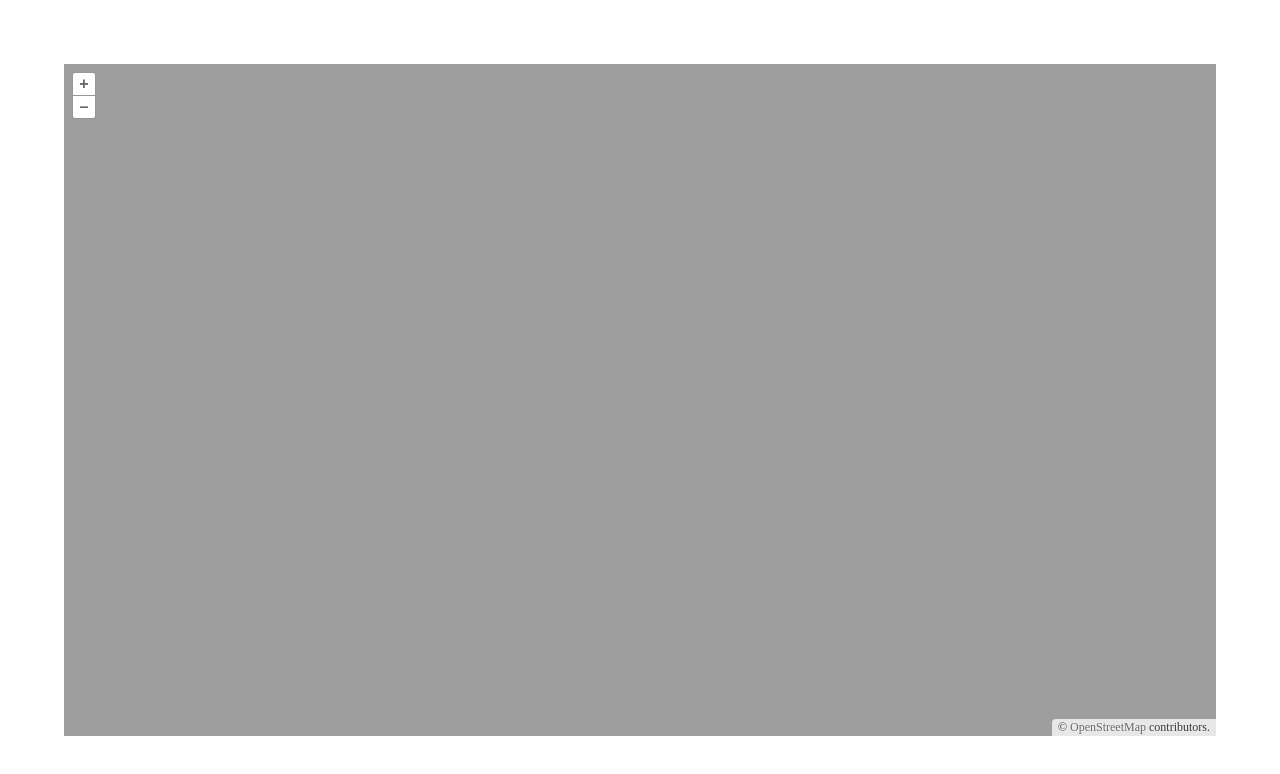
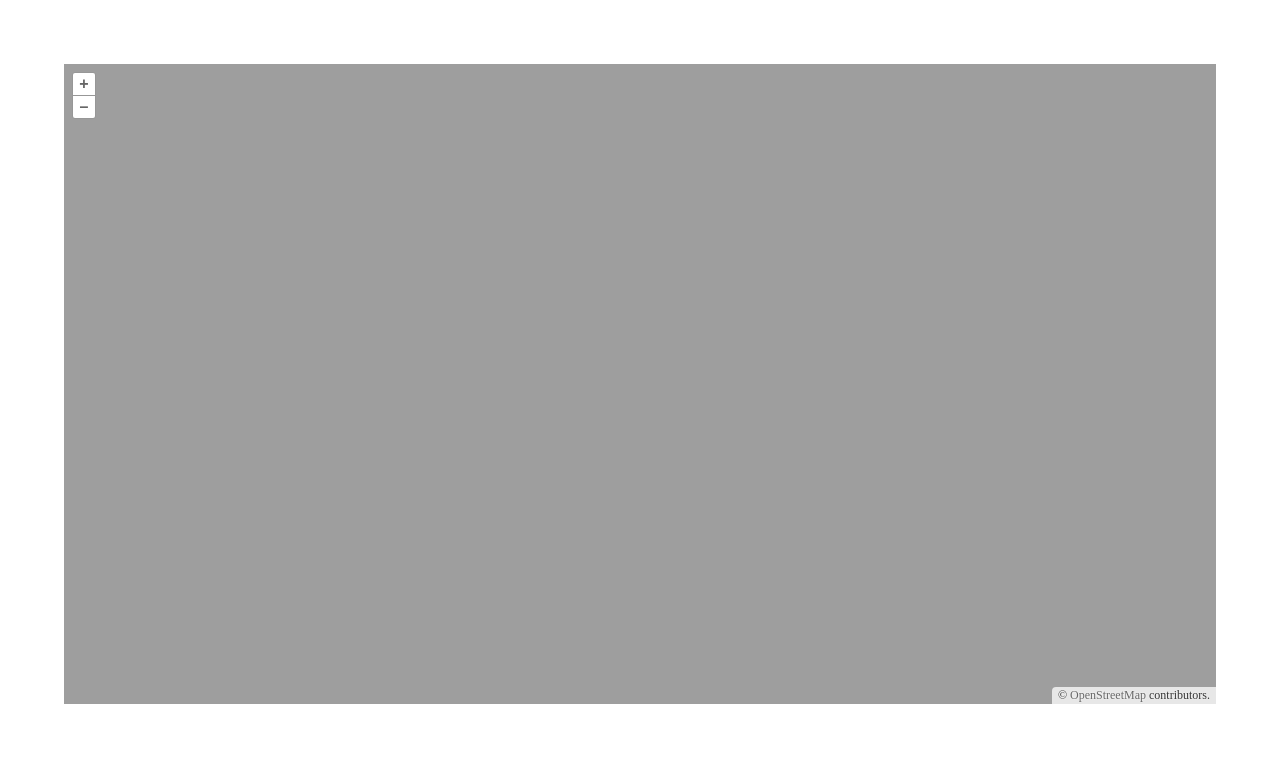
Before and after one commit to Aernika/veb-gis, a website built with Vite: page index.html in a window 1280 px wide. Built offline with nearby package versions, Linux system fonts and the light colour scheme.

Commit message:
change style

```diff
--- a/style.css
+++ b/style.css
@@ -8,11 +8,11 @@ html, body {
   display: flex;
   align-items: center;
   justify-items: center;
-  position: absolute;
   padding: 5% 5%;
   top: 0;
   bottom: 0;
   width: 90%;
+  height: 80%;
 }
 
 .ol-popup {
```
